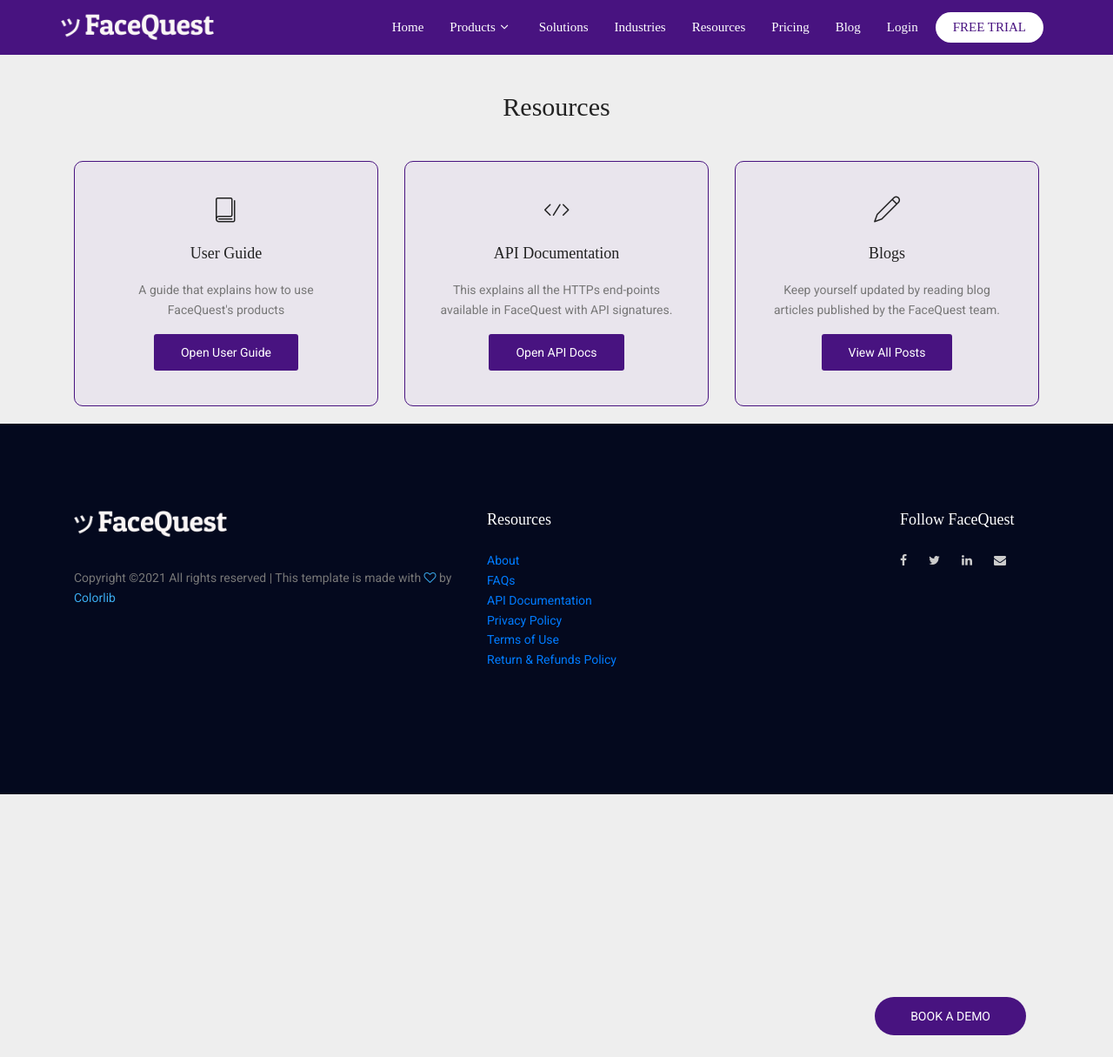
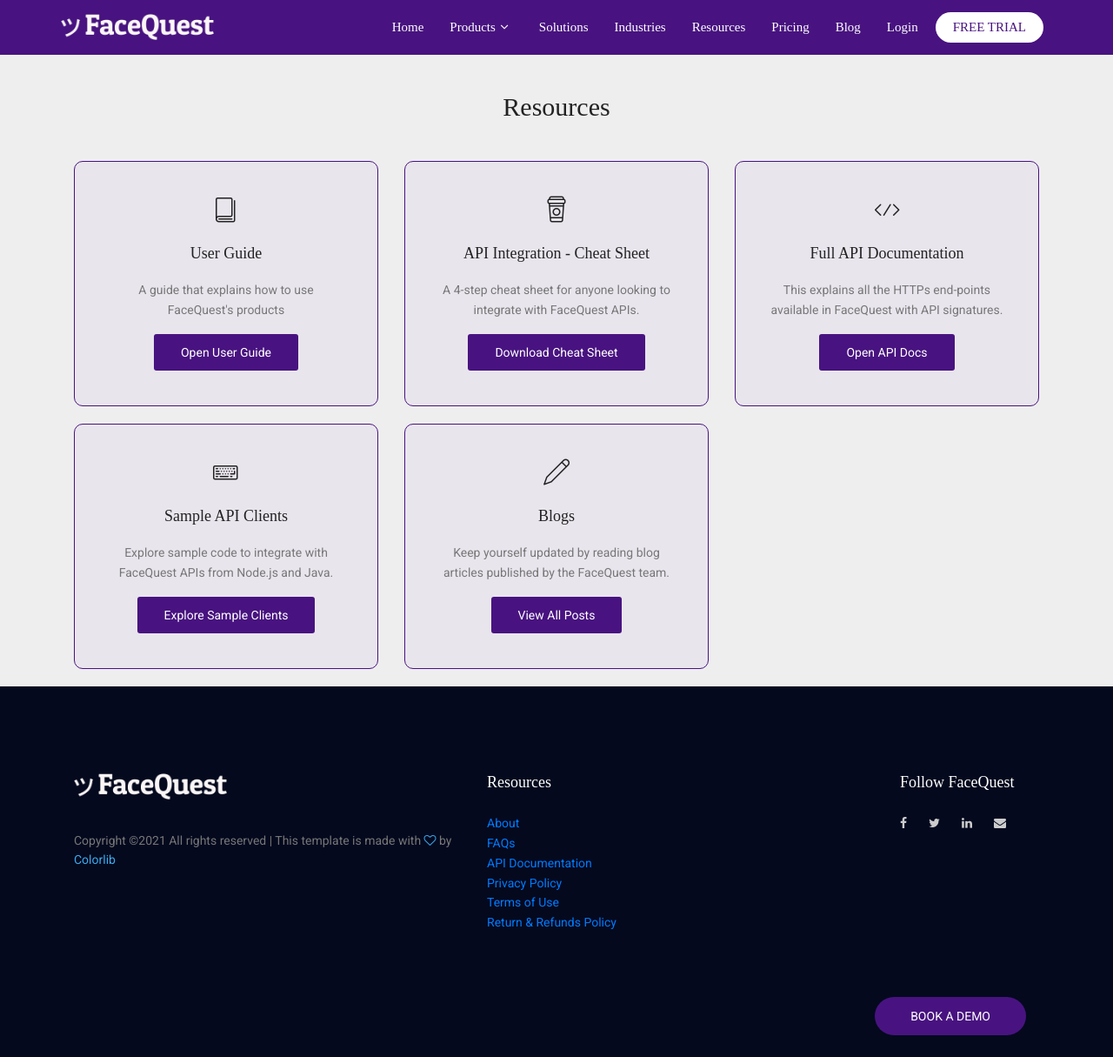
Before and after one commit to ampyard/facequest, a Jekyll site: the page built from resources.html, in a window 1280 px wide and 1215 px high. Shown: the whole window at 87% size. Built offline with Jekyll 4.4.1, drawn with Linux system fonts in a browser that asks for light colours; nearby versions of some CDN libraries; some web fonts are replaced; comment, search, counter and statistics services are not loaded.

Commit message:
resources revamp

```diff
--- a/css/main.css
+++ b/css/main.css
@@ -2012,7 +2012,10 @@
 .nav-menu a:hover {
   text-decoration: underline;
   text-decoration-color: #ffd420;
-
+}
+
+.menu-has-children a:hover {
+  text-decoration: none !important;
 }
 
 .nav-menu>li {
--- a/resources.html
+++ b/resources.html
@@ -28,14 +28,40 @@
             </div>
             <div class="col-lg-4">
                 <div class="single-feature">
+                    <span class="lnr lnr-coffee-cup"></span>
+                    <h4>
+                        API Integration - Cheat Sheet
+                    </h4>
+                    <p>
+                        A 4-step cheat sheet for anyone looking to integrate with FaceQuest APIs.
+                    </p>
+                    <a class="genric-btn primary radius" target="_blank" href="/docs/FaceQuest_API_Integration_4_Step_Cheat_Sheet.pdf">Download Cheat Sheet</a>
+                </div>
+            </div>
+            <div class="col-lg-4">
+                <div class="single-feature">
                     <span class="lnr lnr-code"></span>
                     <h4>
-                        API Documentation
+                        Full API Documentation
                     </h4>
                     <p>
                         This explains all the HTTPs end-points available in FaceQuest with API signatures.
                     </p>
                     <a class="genric-btn primary radius" href="api-docs">Open API Docs</a>
+                </div>
+            </div>
+        </div>
+        <div class="row pt-20">
+            <div class="col-lg-4">
+                <div class="single-feature">
+                    <span class="lnr lnr-keyboard"></span>
+                    <h4>
+                        Sample API Clients
+                    </h4>
+                    <p>
+                        Explore sample code to integrate with FaceQuest APIs from Node.js and Java.
+                    </p>
+                    <a class="genric-btn primary radius" href="https://github.com/facequest/" target="_blank">Explore Sample Clients</a>
                 </div>
             </div>
             <div class="col-lg-4">
@@ -48,9 +74,9 @@
                         Keep yourself updated by reading blog articles published by the FaceQuest team.
                     </p>
                     <a class="genric-btn primary radius" href="https://medium.com/facequest" target="_blank">View All Posts</a>
-
                 </div>
             </div>
+
 
         </div>
     </div>
```
Also changed, not shown: user-guide.md (renamed from tutorial.md, +3 -3 lines), old-user-guide.html (renamed from user-guide.html), 1 other file.
